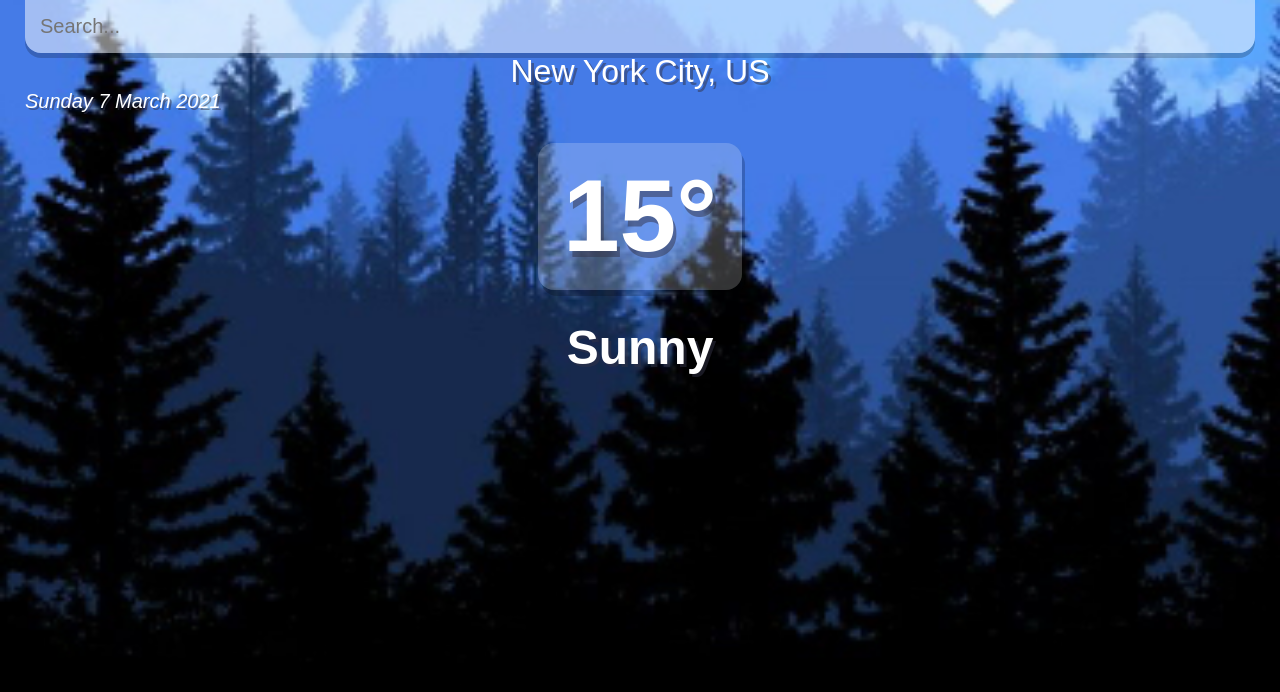
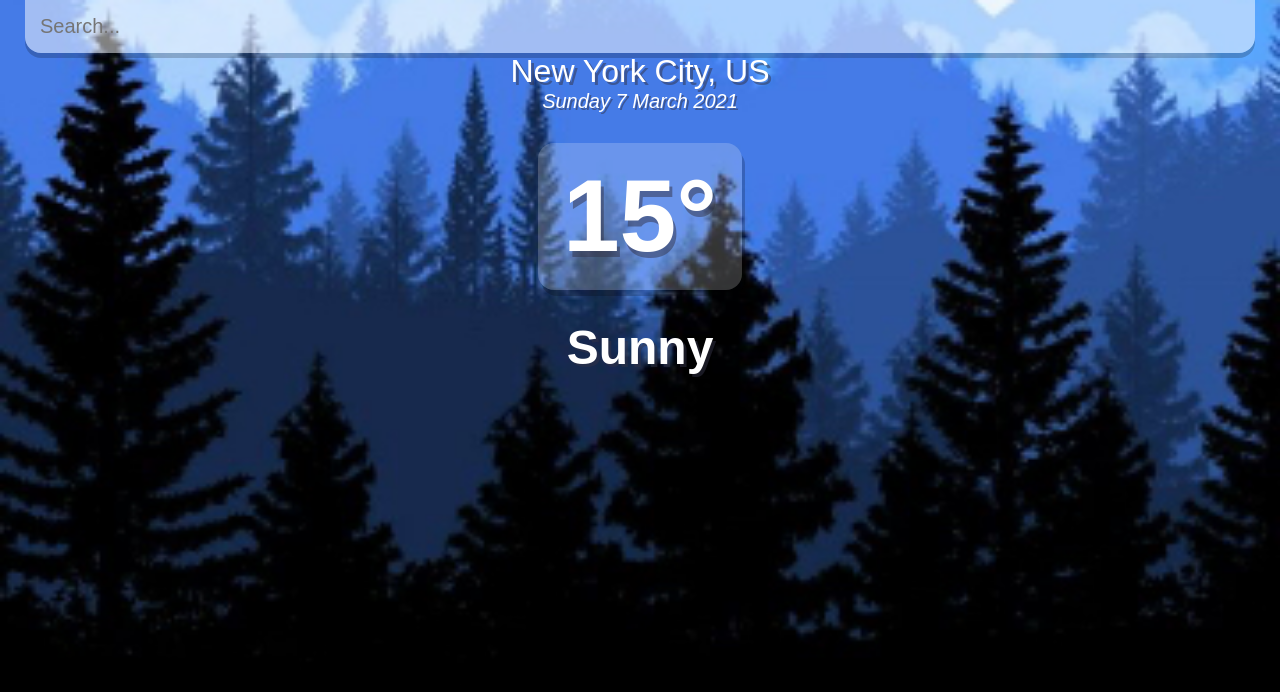
Before and after one commit to ryanminjaeshin/weather_app, a React (Create React App) app: page / in a window 1280 px wide. Shown: the top 692 px of the page. Built offline with nearby package versions, Linux system fonts and the light colour scheme.

Commit message:
Fix typo

```diff
--- a/src/index.css
+++ b/src/index.css
@@ -68,7 +68,7 @@ main {
   font-size: 20px;
   font-weight: 300;
   font-style: italic;
-  font-align: center;
+  text-align: center;
   text-shadow: 2px 2px rgba(50, 50 ,70, 0.5);
 }
 
```
